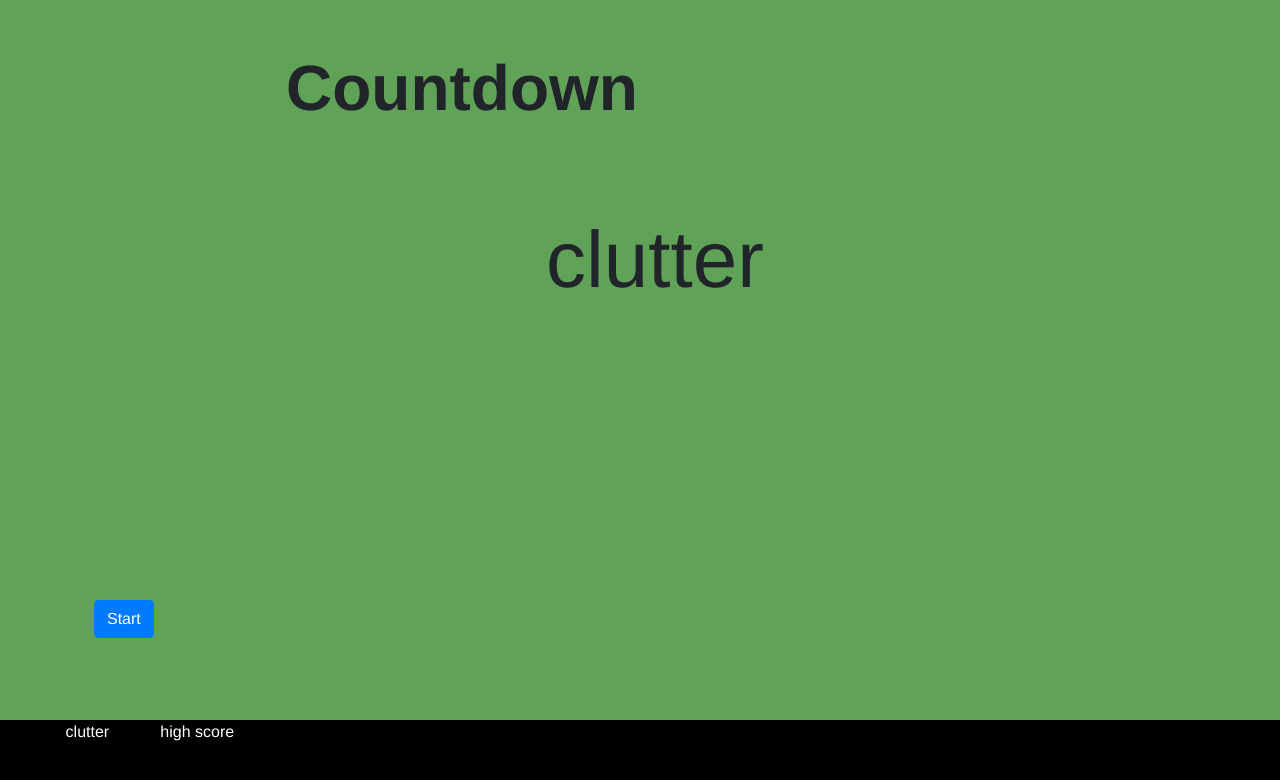
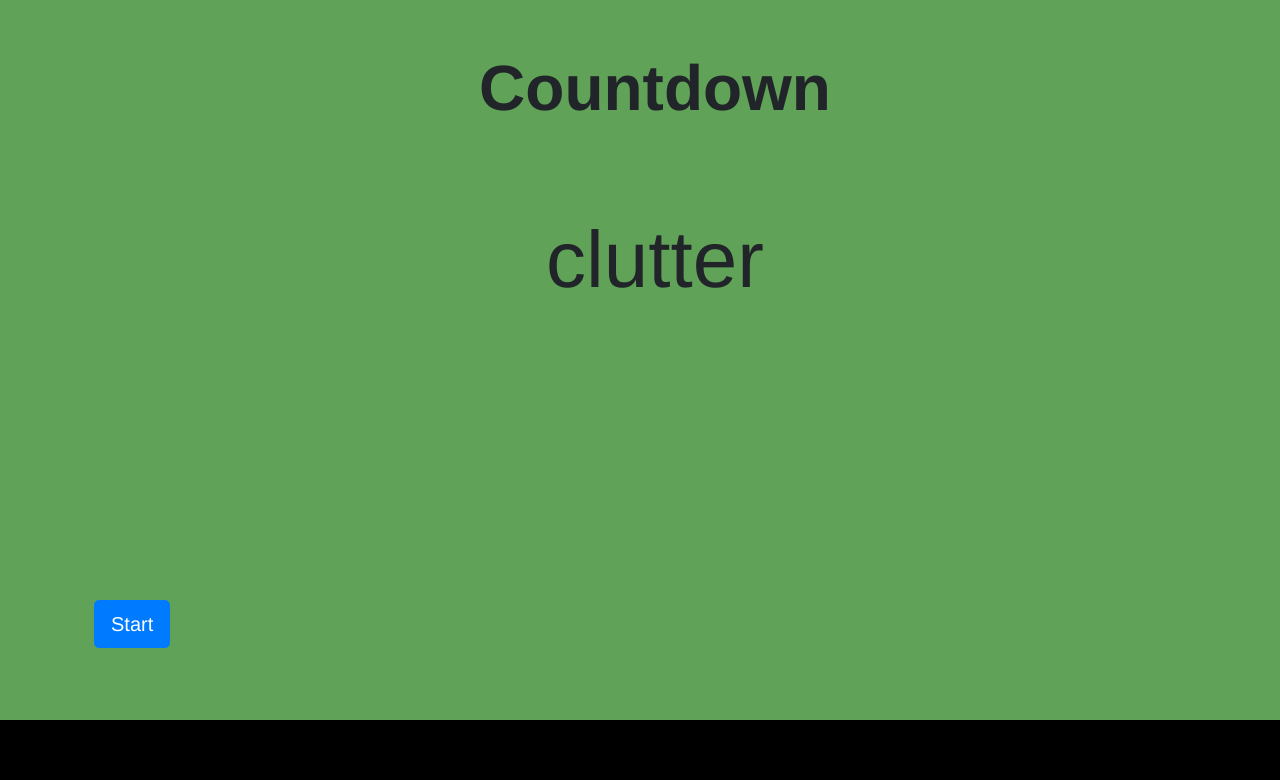
Before and after one commit to this-oliver/clutter, a Vue app: page /#/ in a window 1280 px wide. Shown: the top 780 px of the page. Built offline with nearby package versions, Linux system fonts and the light colour scheme.

Commit message:
removes nav bar items

```diff
--- a/src/App.vue
+++ b/src/App.vue
@@ -10,10 +10,7 @@
     </b-container>
     <!-- navigation bar -->
     <nav id="navigation">
-      <ul>
-        <li>clutter</li>
-        <li>high score</li>
-      </ul>
+      <ul></ul>
     </nav>
   </div>
 </template>
--- a/src/components/Clutter.vue
+++ b/src/components/Clutter.vue
@@ -44,9 +44,9 @@
         <b-col>
           <b-button-toolbar>
             <b-button-group>
-              <b-button variant="primary" :disabled="gameStarted" @click="startGame">Start</b-button>
-              <b-button variant="warning" v-if="gameStarted" @click="giveHint">Hint</b-button>
-              <b-button variant="danger" v-if="gameStarted" @click="restart">Restart</b-button>
+              <b-button variant="primary" :disabled="gameStarted" @click="startGame" size="lg">Start</b-button>
+              <b-button variant="warning" v-if="gameStarted" @click="giveHint" size="lg">Hint</b-button>
+              <b-button variant="danger" v-if="gameStarted" @click="restart" size="lg">Restart</b-button>
             </b-button-group>
           </b-button-toolbar>
         </b-col>
@@ -172,7 +172,7 @@ export default {
 }
 
 #timer {
-  text-align: left;
+  text-align: center;
   font-size: 4em;
   font-weight: bold;
 }
```
